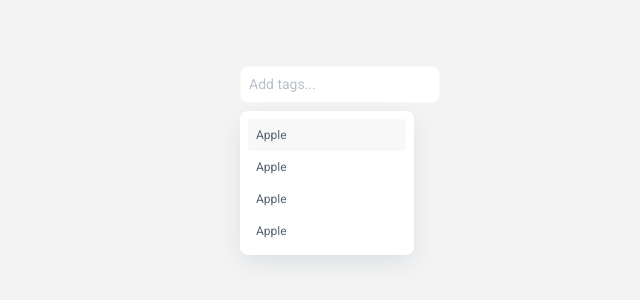
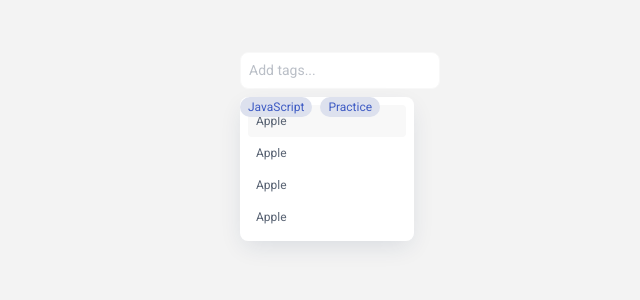
Before and after one commit to arasta1993query/alibaba, a Vue app: page / in a window 1280 px wide. Shown: the part 316-616 px from the top of the page, without its empty margins (300-940 px from the left). Built offline with nearby package versions, Linux system fonts and the light colour scheme.

Commit message:
Tags added and styled

```diff
--- a/src/components/CustomSelect.vue
+++ b/src/components/CustomSelect.vue
@@ -1,5 +1,6 @@
 <script setup>
 import SuggestionBox from "@/components/SuggestionBox.vue";
+import Tag from "@/components/Tag.vue";
 
 </script>
 
@@ -7,6 +8,10 @@ import SuggestionBox from "@/components/SuggestionBox.vue";
   <div class="custom-select">
     <input type="text" class="input" placeholder="Add tags...">
     <SuggestionBox />
+  </div>
+  <div class="tags">
+    <Tag>JavaScript</Tag>
+    <Tag>Practice</Tag>
   </div>
 </template>
 
@@ -38,4 +43,11 @@ import SuggestionBox from "@/components/SuggestionBox.vue";
       color: #BABFC7;
     }
   }
+
+  .tags{
+    margin-top: 8px;
+    display: flex;
+    gap: 8px;
+    align-items: center;
+  }
 </style>
--- /dev/null
+++ b/src/components/Tag.vue
@@ -0,0 +1,30 @@
+<script setup>
+
+</script>
+
+<template>
+  <div class="tag">
+    <slot></slot>
+  </div>
+</template>
+
+
+
+<style lang="scss" scoped>
+  .tag{
+    padding: 2px 8px;
+    background: #DDE1EE;
+    border-radius: 100px;
+    font-size: 12px;
+    line-height: 16px;
+    font-weight: 400;
+    color:#3E5BC4 ;
+    cursor: pointer;
+    transition: all .3s ease;
+
+    &:hover{
+      color: #CA3B57;
+      background: #F2E1E1;
+    }
+  }
+</style>
```
